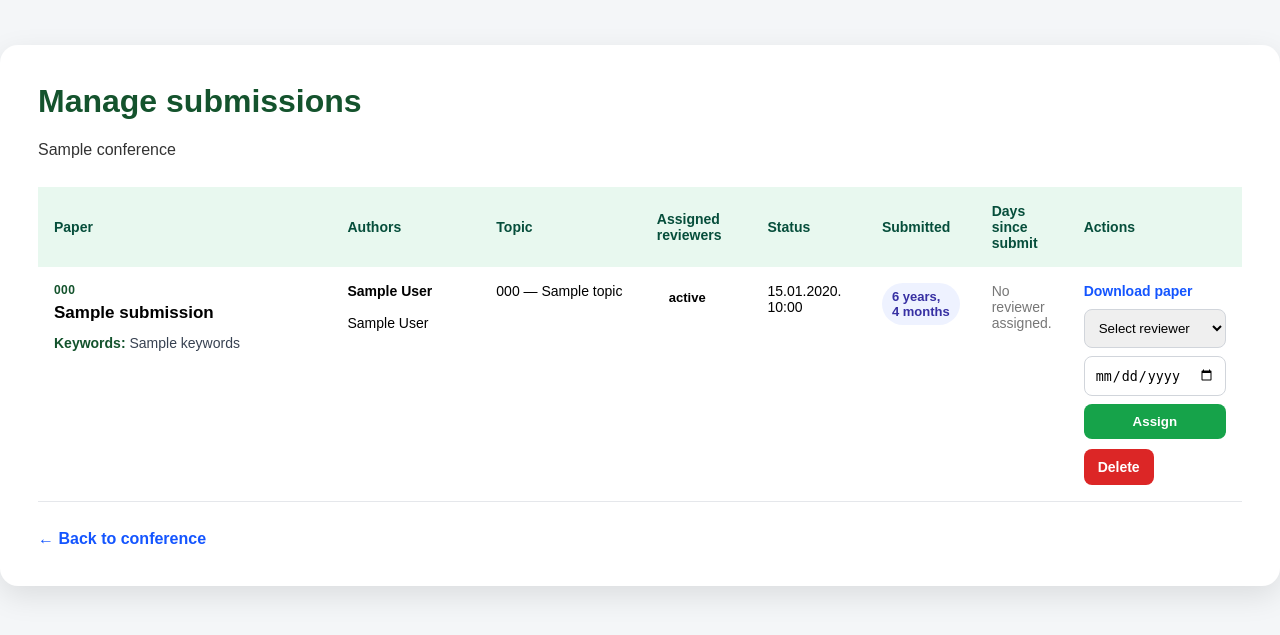
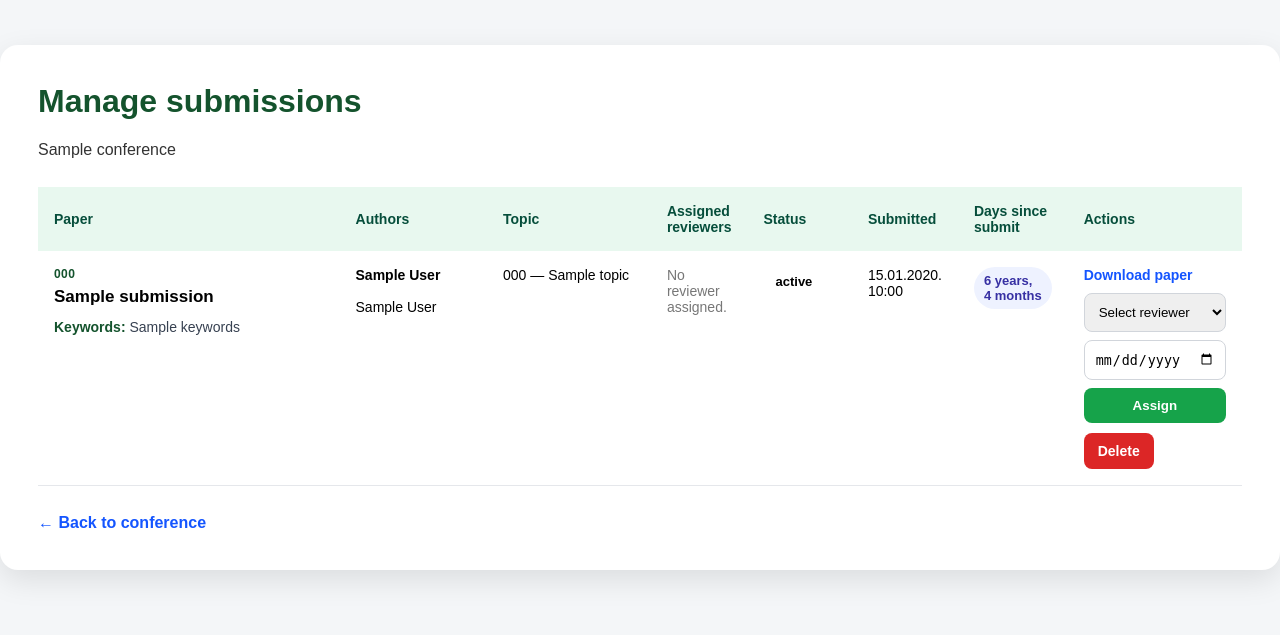
Before and after one commit to nikolavdjokic995-ctrl/gaf-conference-hub, a Django app: template conferences/templates/conferences/conference_submissions.html in a window 1280 px wide. Shown: the part 76-711 px from the top of the page. Run offline with Django 5.2, Linux system fonts and the light colour scheme; the template is opened without the code that fills it: most values are stand-ins (such as "Sample title", 1, 10 or a date in 2020).

Commit message:
Fix submissions table column order

```diff
--- a/conferences/templates/conferences/conference_submissions.html
+++ b/conferences/templates/conferences/conference_submissions.html
@@ -59,19 +59,19 @@
         }
 
         .paper-col {
-            width: 34%;
+            width: 30%;
         }
 
         .authors-col {
+            width: 14%;
+        }
+
+        .topic-col {
             width: 16%;
         }
 
-        .topic-col {
-            width: 18%;
-        }
-
         .status-col {
-            width: 10%;
+            width: 9%;
         }
 
         .submitted-col {
@@ -83,7 +83,7 @@
         }
 
         .actions-col {
-            width: 16%;
+            width: 14%;
         }
 
         .paper-title {
```
Also changed, not shown: other parts of conferences/templates/conferences/conference_submissions.html (+47 -39 lines).
